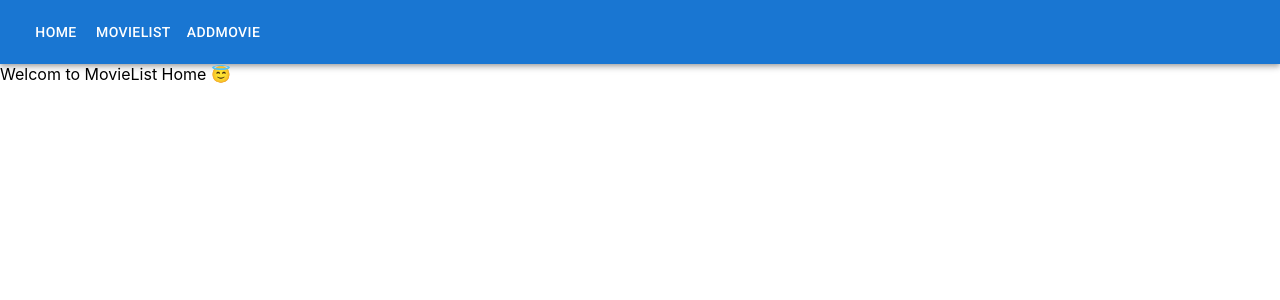
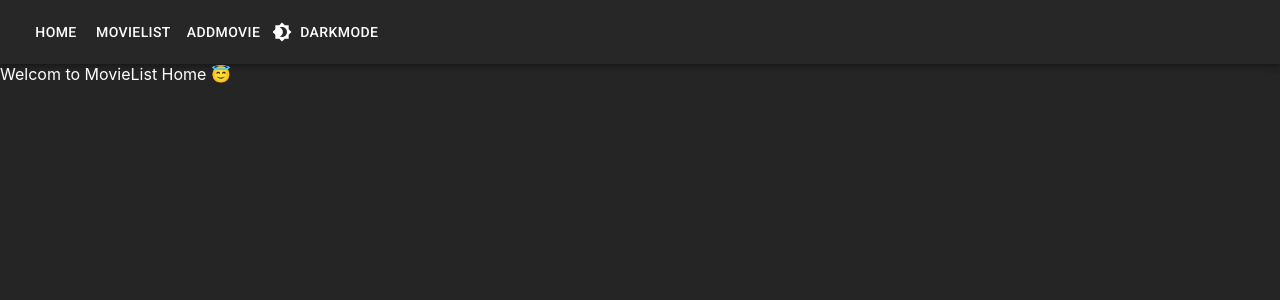
Before and after one commit to umapreethi-dev/MovieList, a React (Create React App) app: page / in a window 1280 px wide. Shown: the top 300 px of the page. Built offline with nearby package versions, Linux system fonts and the light colour scheme.

Commit message:
added theme dark and light mode

```diff
--- a/src/App.js
+++ b/src/App.js
@@ -1,35 +1,56 @@
-import logo from './logo.svg';
-import './App.css';
+import logo from "./logo.svg";
+import "./App.css";
 import NavBar from "./components/NavBar";
 import Home from "./components/Home";
 import MovieList from "./components/MovieList";
 import AddMovieForm from "./components/AddMovieForm";
 import MovieDetails from "./components/MovieDetails";
 import NotFoundPage from "./components/NotFoundPage";
-import { Route,Routes, Navigate } from "react-router-dom";
+import { Route, Routes, Navigate } from "react-router-dom";
 import data from "./components/data";
-import {useState} from "react";
+import { useState } from "react";
+import { createTheme, ThemeProvider } from "@mui/material/styles";
+import Paper from "@mui/material/Paper";
 
 function App() {
   const [movieList, setMovielist] = useState(data);
+  const [mode, setMode] = useState("dark");
+  const theme = createTheme({
+    palette: {
+      mode: mode,
+    },
+  });
+
   return (
+    <ThemeProvider theme={theme}>
+      <Paper style={{ borderRadius: 0, minHeight: "100vh"}} elevation={3} >
       <div>
-       <NavBar />
+        <NavBar mode={mode} setMode={setMode} />
         <Routes>
           <Route path="/" element={<Home />} />
-        <Route path="/movielist" element={<MovieList movieList ={movieList} setMovielist ={setMovielist} />} />
-        <Route path="/movies/:id" element={<MovieDetails movieList ={movieList} />} />
-        <Route path="/addmovie" element={<AddMovieForm movieList ={movieList} setMovielist ={setMovielist}/>} />
+          <Route
+            path="/movielist"
+            element={
+              <MovieList movieList={movieList} setMovielist={setMovielist} />
+            }
+          />
+          <Route
+            path="/movies/:id"
+            element={<MovieDetails movieList={movieList} />}
+          />
+          <Route
+            path="/addmovie"
+            element={
+              <AddMovieForm movieList={movieList} setMovielist={setMovielist} />
+            }
+          />
           <Route path="/404" element={<NotFoundPage />} />
           <Route path="*" element={<Navigate replace to="/404" />} />
         </Routes>
-
-
-
       </div>
+      </Paper>
+    </ThemeProvider>
   );
 }
 
-
-
 export default App;
--- a/src/components/NavBar.js
+++ b/src/components/NavBar.js
@@ -6,23 +6,49 @@ import Typography from "@mui/material/Typography";
 import Button from "@mui/material/Button";
 import IconButton from "@mui/material/IconButton";
 import MenuIcon from "@mui/icons-material/Menu";
+import Brightness4Icon from "@mui/icons-material/Brightness4";
+import Brightness7Icon from "@mui/icons-material/Brightness7";
 
-export default function NavBar() {
+export default function NavBar({ mode, setMode }) {
   return (
     <div>
       <Box sx={{ flexGrow: 1 }}>
         <AppBar position="static">
           <Toolbar>
-          <Button color="inherit"><span><NavLink className="nav-link" to="/">Home</NavLink></span></Button>
-          <Button color="inherit"><span> <NavLink className="nav-link" to="/movielist">MovieList</NavLink></span></Button>
-          <Button color="inherit"><span><NavLink className="nav-link" to="/addmovie">AddMovie</NavLink></span></Button>
-
-
-
+            <Button color="inherit">
+              <span>
+                <NavLink className="nav-link" to="/">
+                  Home
+                </NavLink>
+              </span>
+            </Button>
+            <Button color="inherit">
+              <span>
+                {" "}
+                <NavLink className="nav-link" to="/movielist">
+                  MovieList
+                </NavLink>
+              </span>
+            </Button>
+            <Button color="inherit">
+              <span>
+                <NavLink className="nav-link" to="/addmovie">
+                  AddMovie
+                </NavLink>
+              </span>
+            </Button>
+            <Button
+              startIcon={
+                mode === "light" ? <Brightness7Icon /> : <Brightness4Icon />
+              }
+              color="inherit"
+              onClick={() => setMode(mode === "light" ? "dark" : "light")}
+            >
+              {mode === "light" ? "Light" : "Dark"}mode
+            </Button>
           </Toolbar>
         </AppBar>
       </Box>
-
     </div>
   );
 }
```
Lines whose indentation alone changed are shown as unchanged.
